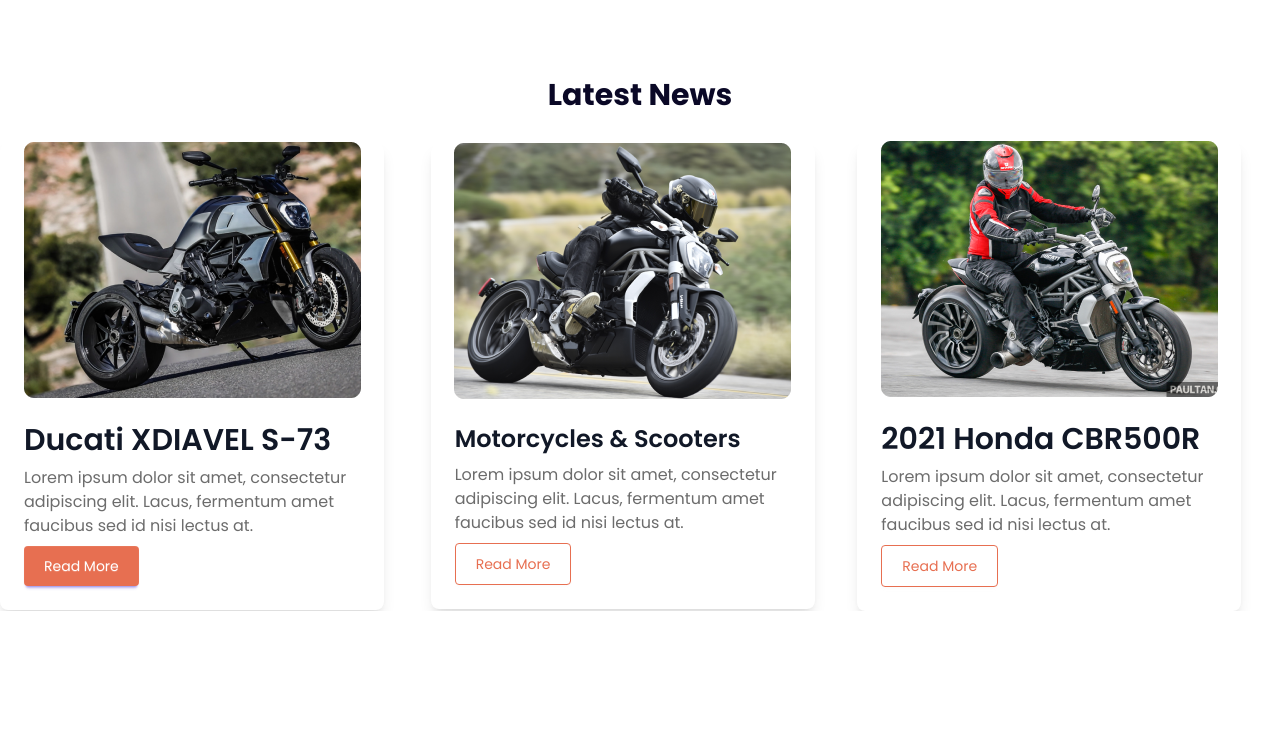
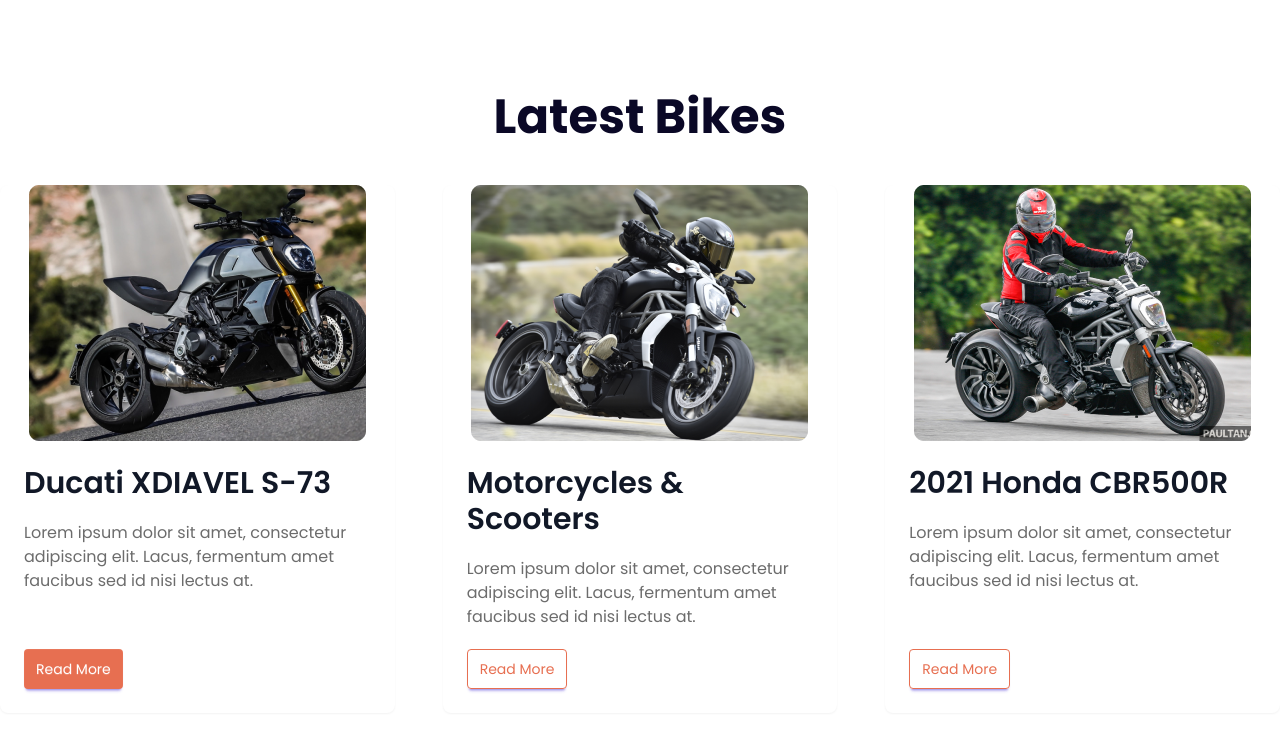
Before and after one commit to prodip36/biker-zone-daisyui, a plain HTML site: page index.html in a window 1280 px wide. Shown: the part 1069-1800 px from the top of the page. Before the commit the page ends 1680 px from the top, so only its background shows below. Drawn offline with nearby package versions, Linux system fonts and the light colour scheme.

Commit message:
latest bike section

```diff
--- a/index.html
+++ b/index.html
@@ -141,58 +141,56 @@
           </div>
 
          </section>
-         <!-- News section -->
-          <section>
-            <div>
-              <h2 class="text-[#0A0826] text-3xl text-center font-bold">Latest News</h2>
-            </div>
-
-            <div class=" justify-center items-center space-x-1 mt-7 grid md:grid-cols-2 lg:grid-cols-3 ">
-               <!-- news cont-1 -->
-              <div class="card bg-base-100 w-96 shadow-lg ">
+         <!-- Latest bike section -->
+          <section class="my-24">
+            <h3 class="text-center text-[#0A0826] text-5xl font-bold mb-11">Latest Bikes</h3>
+            <!-- card section -->
+             <div class="grid grid-cols-1 md:grid-cols-2 lg:grid-cols-3 gap-12">
+              <!-- card 1 -->
+              <div class="card bg-base-100  shadow-sm">
                 <figure>
                   <img
                     src="./images/others/latest1.png" />
                 </figure>
-                <div class="card-body">
-                  <h2 class="card-title font-semibold text-3xl text-gray-900">Ducati XDIAVEL S-73</h2>
+                <div class="card-body space-y-3">
+                  <h2 class="card-title text-gray-900 font-semibold text-3xl">Ducati XDIAVEL S-73</h2>
                   <p class="text-base text-[#6C6C6C]">Lorem ipsum dolor sit amet, consectetur adipiscing elit. Lacus, fermentum amet faucibus sed id nisi lectus at.</p>
                   <div class="card-actions">
-                    <button class="btn btn-primary bg-[#E76F51] text-white p-5">Read More</button>
+                    <button class="btn btn-primary bg-[#E76F51] text-white p-3">Read More</button>
                   </div>
                 </div>
               </div>
-
-                <!-- news cont-2 -->
-                <div class="card bg-base-100 w-96 shadow-lg ">
+              <!-- card 2 -->
+              <div class="card bg-base-100  shadow-sm">
                 <figure>
                   <img
                     src="./images/others/latest2.png" />
                 </figure>
-                  <div class="card-body">
-                    <h2 class="card-title font-semibold text-2xl text-gray-900">Motorcycles & Scooters</h2>
+                <div class="card-body space-y-3">
+                  <h2 class="card-title text-gray-900 font-semibold text-3xl">Motorcycles & Scooters</h2>
                   <p class="text-base text-[#6C6C6C]">Lorem ipsum dolor sit amet, consectetur adipiscing elit. Lacus, fermentum amet faucibus sed id nisi lectus at.</p>
                   <div class="card-actions">
-                      <button class="btn border border-[#E76F51] text-[#E76F51] p-5">Read More</button>
+                    <button class="btn btn-primary border border-[#E76F51]  text-[#E76F51] p-3">Read More</button>
                   </div>
                 </div>
               </div>
-                  <!-- news cont-3 -->
-              <div class="card bg-base-100 w-96 shadow-lg ">
+              <!-- card 3 -->
+              <div class="card bg-base-100  shadow-sm">
                 <figure>
                   <img
                     src="./images/others/latest3.png" />
                 </figure>
-                <div class="card-body ">
-                  <h2 class="card-title font-semibold text-3xl text-gray-900">2021 Honda CBR500R</h2>
+                <div class="card-body space-y-3">
+                  <h2 class="card-title text-gray-900 font-semibold text-3xl">2021 Honda CBR500R</h2>
                   <p class="text-base text-[#6C6C6C]">Lorem ipsum dolor sit amet, consectetur adipiscing elit. Lacus, fermentum amet faucibus sed id nisi lectus at.</p>
                   <div class="card-actions">
-                    <button class="btn border border-[#E76F51] text-[#E76F51] p-5">Read More</button>
+                    <button class="btn btn-primary border border-[#E76F51]  text-[#E76F51] p-3">Read More</button>
                   </div>
                 </div>
               </div>
              </div>
           </section>
+
       </main>
       <!-- footer section -->
        <footer>
```
Lines whose indentation alone changed are shown as unchanged.
